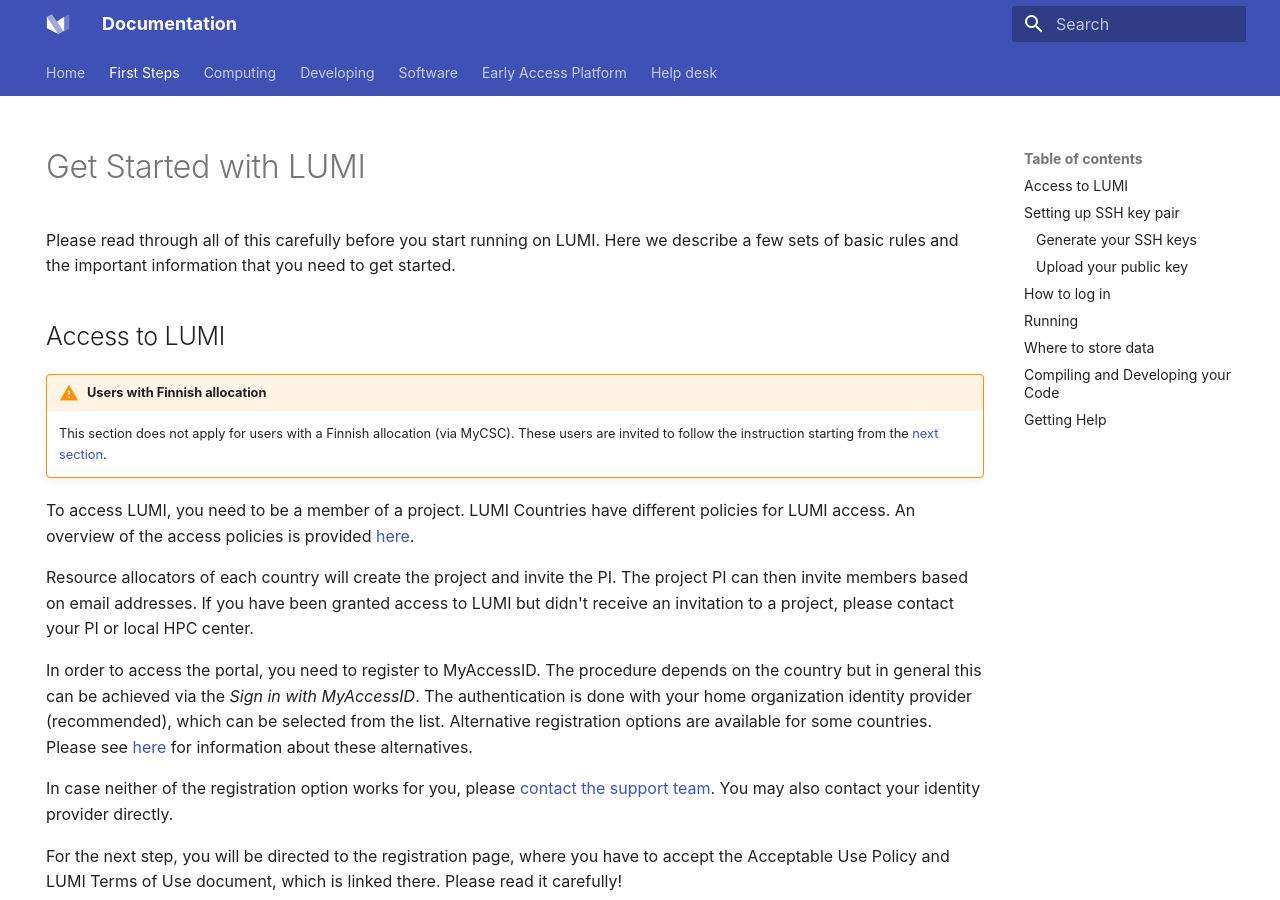
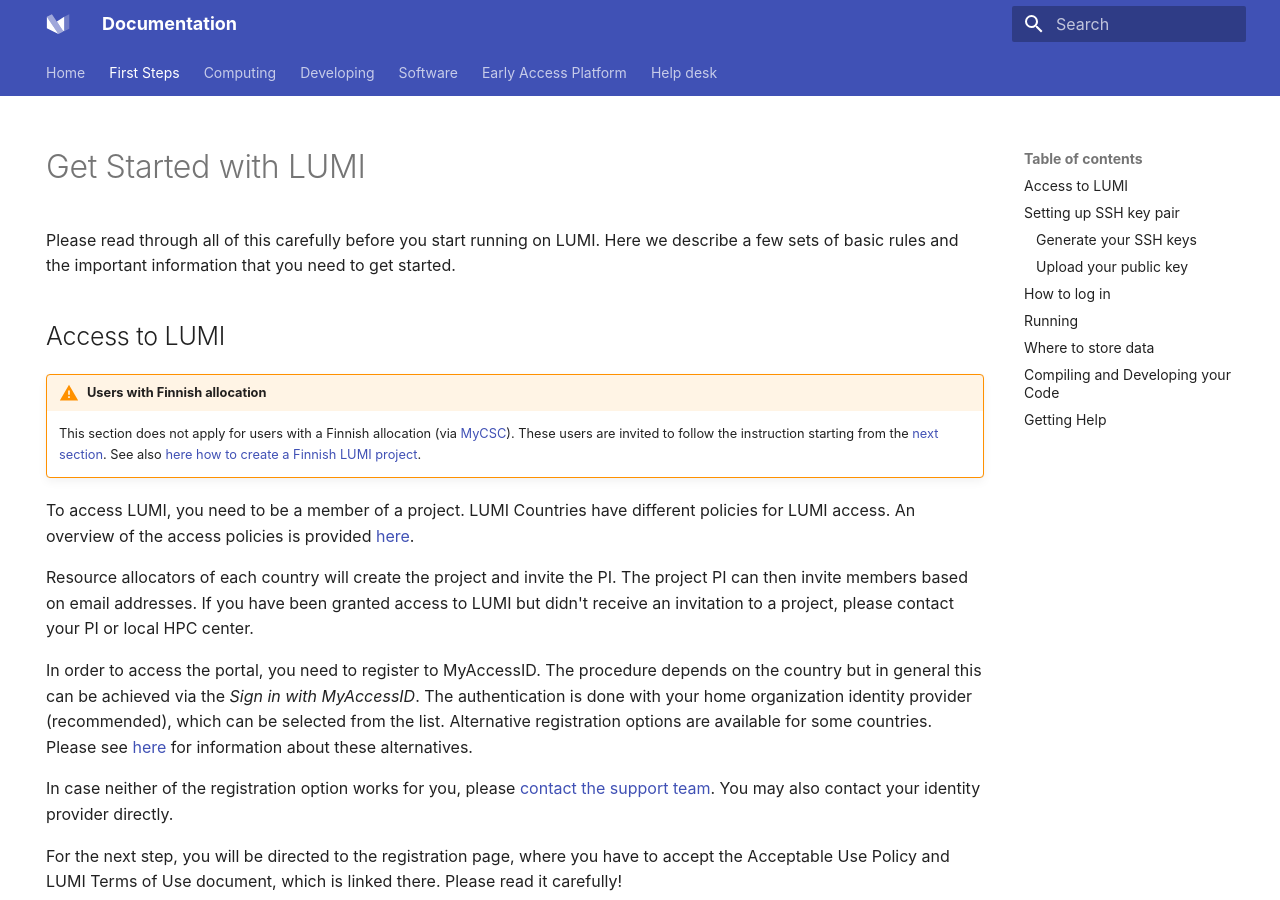
Before and after one commit to Lumi-supercomputer/lumi-userguide, an MkDocs documentation site: the page built from docs/firststeps/getstarted.md, in a window 1280 px wide and 900 px high. Built offline with MkDocs 1.6.1 and Material for MkDocs 9.7.7, drawn with Linux system fonts in a browser that asks for light colours.

Commit message:
Link to Docs CSC, how to create Finnish project

```diff
--- a/docs/firststeps/getstarted.md
+++ b/docs/firststeps/getstarted.md
@@ -24,9 +24,9 @@
 ## Access to LUMI
 
 !!! Warning "Users with Finnish allocation"
-    This section does not apply for users with a Finnish allocation (via MyCSC).
+    This section does not apply for users with a Finnish allocation (via [MyCSC](https://my.csc.fi/welcome)).
     These users are invited to follow the instruction starting from the
-    [next section][jump-ssh-key].
+    [next section][jump-ssh-key]. See also [here how to create a Finnish LUMI project](https://docs.csc.fi/accounts/how-to-create-new-project/#creating-a-lumi-project-and-applying-for-resources).
 
 To access LUMI, you need to be a member of a project. LUMI Countries have
 different policies for LUMI access. An overview of the access policies is
```
